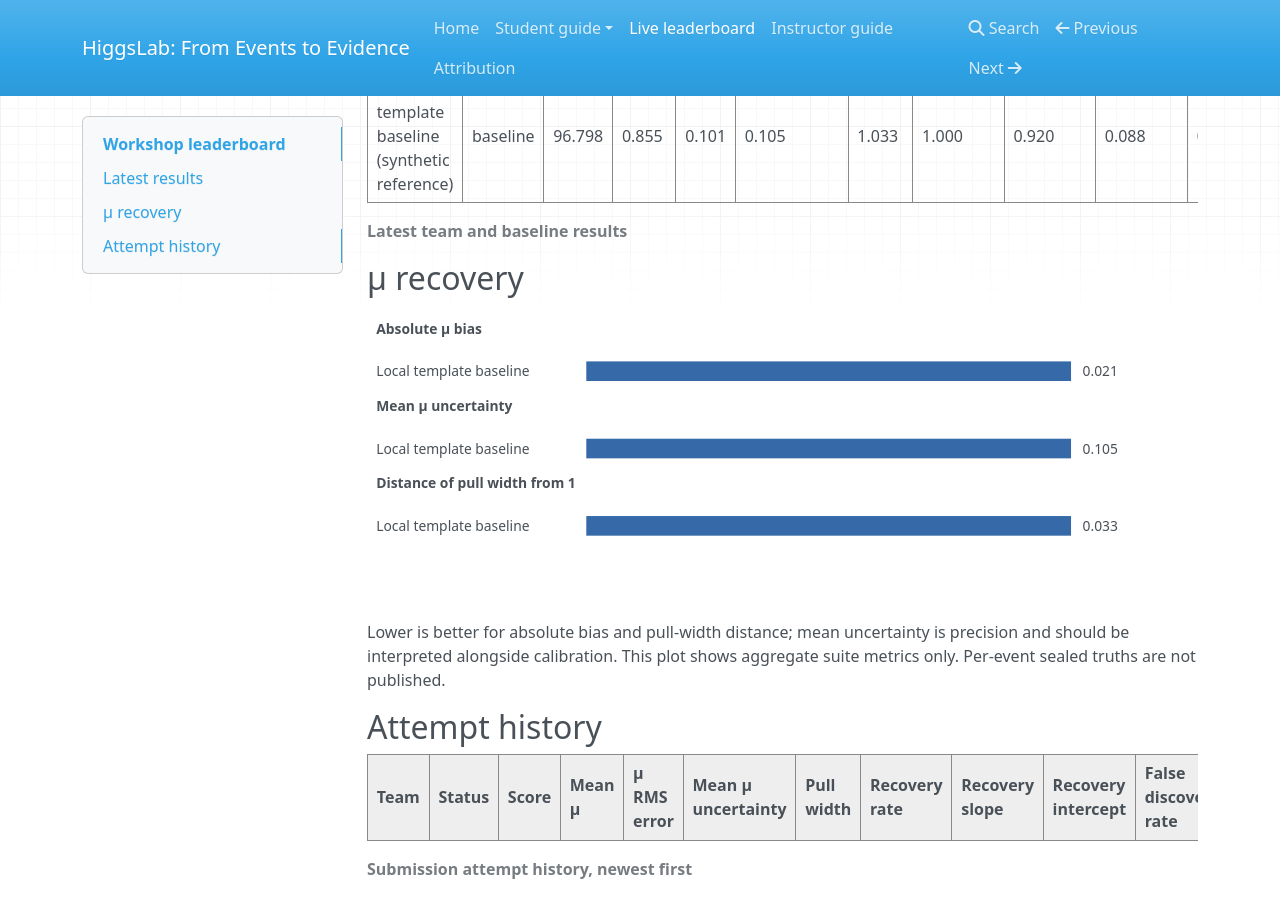
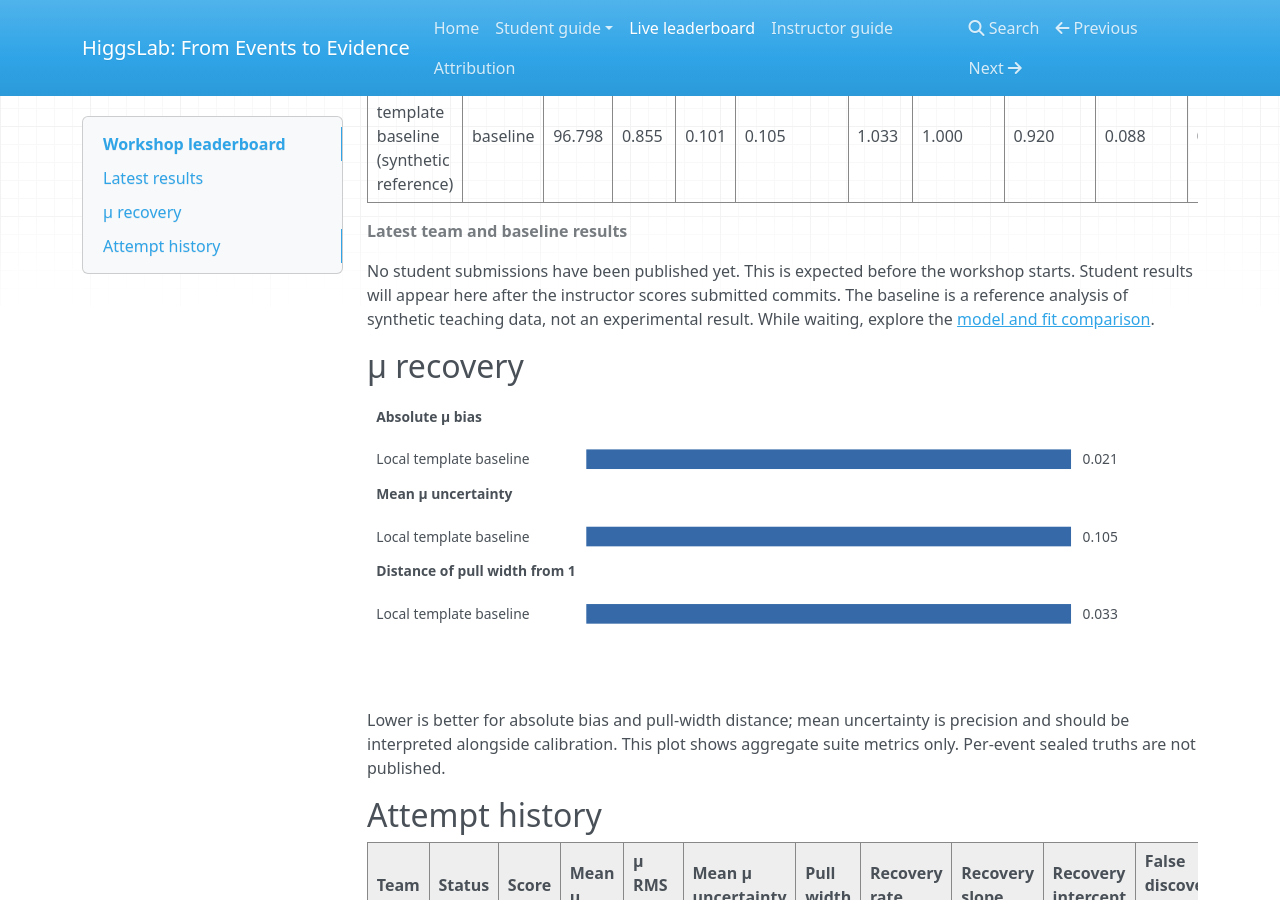
Before and after one commit to gordonwatts/higgs-lab, an MkDocs documentation site: the page built from docs/leaderboard.md, in a window 1280 px wide and 900 px high, scrolled down 708 px. Built offline with MkDocs 1.6.1, drawn with Linux system fonts in a browser that asks for light colours; nearby versions of some CDN libraries.

Commit message:
Focus the student workspace and explain an empty leaderboard

```diff
--- a/docs/assets/leaderboard.js
+++ b/docs/assets/leaderboard.js
@@ -12,6 +12,7 @@
   // nodes. Exit cleanly there instead of throwing during deferred script setup.
   if (!refreshButton || !status || !updated || !latestRoot || !historyRoot || !plotRoot) return;
   const leaderboardUrl = new URL("../leaderboard.json", document.currentScript.src);
+  let emptyStateMessage;
 
   const element = (name, text, className) => {
     const node = document.createElement(name);
@@ -121,6 +122,14 @@
       caption: "Latest team and baseline results",
       columns: ["Team", "Status", "Score", "Mean μ", "μ RMS error", "Mean μ uncertainty", "Pull width", "Recovery rate", "Recovery slope", "Recovery intercept", "False discovery rate", "Commit", "Attempt time (UTC)", "Status detail"],
     }, rows));
+    if (Array.isArray(document.latest) && document.latest.length === 0) {
+      const message = element("p", "No student submissions have been published yet. This is expected before the workshop starts. Student results will appear here after the instructor scores submitted commits. The baseline is a reference analysis of synthetic teaching data, not an experimental result. While waiting, explore the ");
+      const link = element("a", "model and fit comparison");
+      link.href = new URL("ablation/", leaderboardUrl).href;
+      message.append(link, element("span", "."));
+      emptyStateMessage = message;
+      latestRoot.append(message);
+    }
   }
 
   function renderHistory(document) {
@@ -200,6 +209,7 @@
 
   async function refresh() {
     refreshButton.disabled = true;
+    if (emptyStateMessage) emptyStateMessage.hidden = true;
     status.textContent = "Loading the latest published results…";
     try {
       const dataUrl = new URL(leaderboardUrl);
```
Also changed, not shown: DECISIONS.md (+2 -0 lines), README.md (+2 -0 lines), docs/setup.md (+2 -0 lines), docs/student-workspace.md (added, +29 -0 lines), docs/submission.md (+2 -0 lines), 2 other files.
